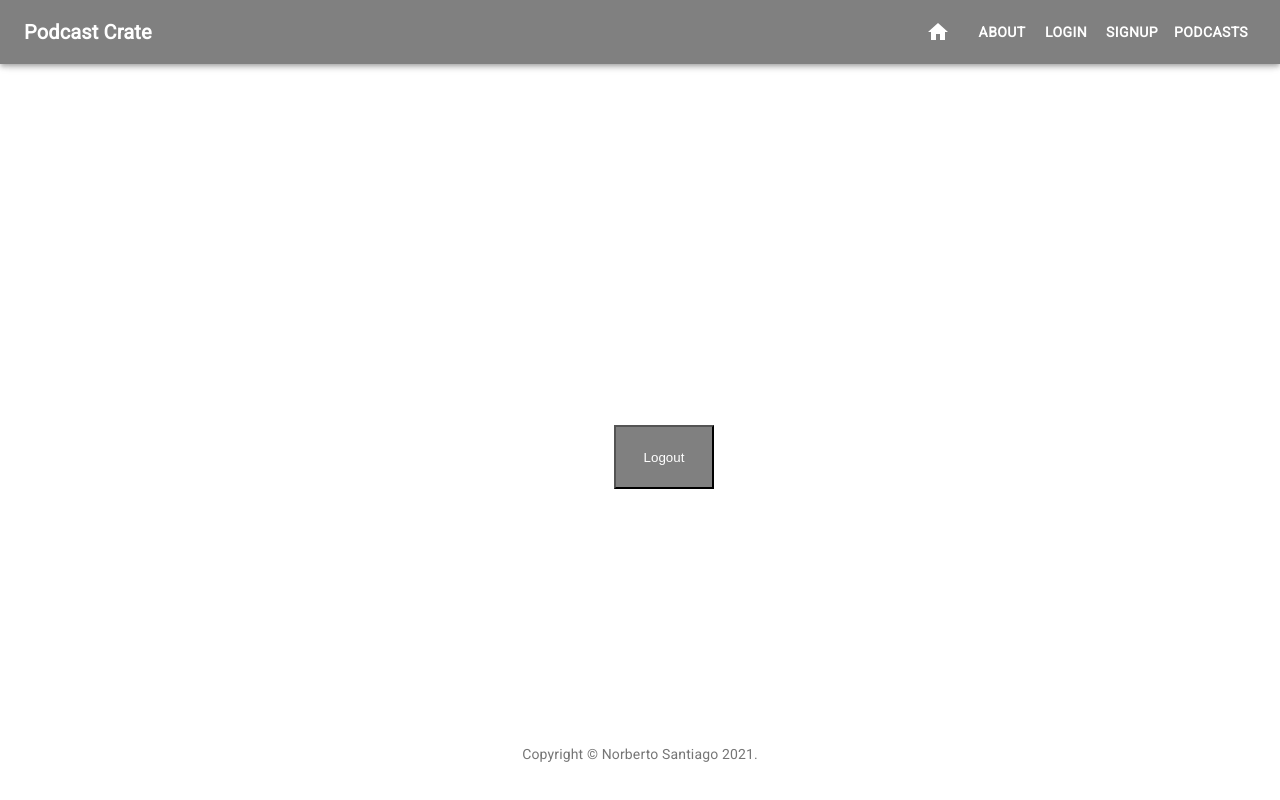
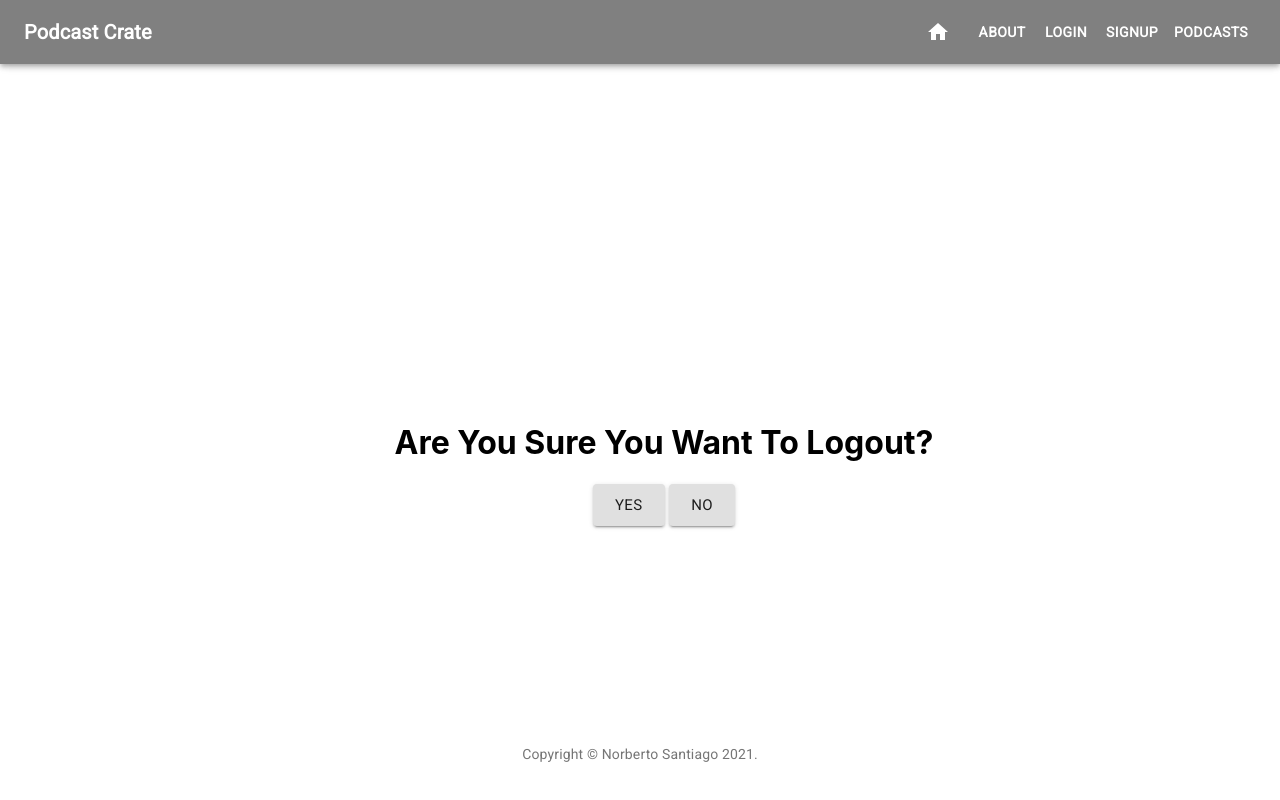
Before and after one commit to N-Santiago/podcast-crate-react-redux, a React (Create React App) app in the folder frontend/: page /logout in a window 1280 px wide. Shown: the top 800 px of the page. Built offline with nearby package versions, Linux system fonts and the light colour scheme; no server answers.

Commit message:
Edited Logout page

```diff
--- a/frontend/src/App.js
+++ b/frontend/src/App.js
@@ -30,7 +30,8 @@ class App extends React.Component {
           display="flex"
           justifyContent="center"
           alignItems="center"
-          minHeight="100vh">
+          minHeight="100vh"
+          textAlign="center">
         < Toolbar />
         <Switch>
             <Route exact path='/' render={(routerProps) => <wrappedComponents.AuthenticatedHome {...routerProps}/>}/>
--- a/frontend/src/components/Logout.js
+++ b/frontend/src/components/Logout.js
@@ -2,6 +2,7 @@ import React from "react";
 import { logoutUser } from "../actions/auth";
 import { useHistory } from "react-router-dom";
 import { useDispatch } from 'react-redux'
+import Button from '@material-ui/core/Button';
 
 const Logout = () => {
   const history = useHistory();
@@ -13,18 +14,11 @@ const Logout = () => {
     history.push("/")
   };
 
-  const link = {
-    width: '100px',
-    height: '64px',
-    padding: '12px',
-    margin: '1em 0 2em',
-    background: 'gray',
-    textDecoration: 'none',
-    color: 'white',
-  }
-
   return (
-    <button href="#" style={link} onClick={handleClick}>Logout</button>
+    <div class="logout">
+      <h1>Are You Sure You Want To Logout?</h1>
+      <Button variant="contained" size="large" color="gray" href="#" onClick={handleClick}>Yes</Button> <Button variant="contained" size="large" href={"/podcasts"}>No</Button>
+    </div>
   );
 };
 
```
